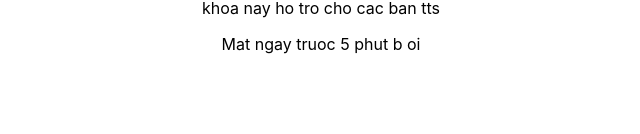
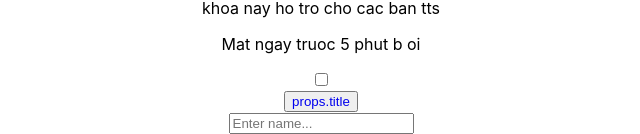
Before and after one commit to thaiminhtuan135/react_ts, a React (Create React App) app: page / in a window 1280 px wide. Shown: the part 1397-1531 px from the top of the page, without its empty margins (319-959 px from the left). Before the commit the page ends 1467 px from the top, so only its background shows below. Built offline with nearby package versions, Linux system fonts and the light colour scheme.

Commit message:
custom input

```diff
--- a/src/App.css
+++ b/src/App.css
@@ -39,3 +39,7 @@
 .header{
   color: red;
 }
+
+.none-decorate-text{
+ text-decoration: none;
+}
--- a/src/App.tsx
+++ b/src/App.tsx
@@ -2,6 +2,7 @@ import React, {useState, useEffect} from 'react';
 import logo from './logo.svg';
 import './App.css';
 import Asa from "./components/example";
+import CustomInput from "./components/CustomInput";
 
 interface fullName {
     firstName: string;
@@ -22,6 +23,19 @@ interface postItem {
 
 }
 
+interface button {
+    title: string,
+    href? : string,
+    onClick? : () => void
+
+}
+
+interface input {
+    label: string;
+    type: string;
+    placeholder: string;
+    // arr : {type : string , placeholder: string}
+}
 function Header(props: fullName) {
     return (
         <div className="header">
@@ -67,13 +81,23 @@ function PostItem(props: postItem) {
     )
 }
 
+function Button(props:button) {
+    return(
+        <div>
+            <button onClick={props.onClick}>
+                <a href={props.href} className="none-decorate-text">props.title</a>
+            </button>
+        </div>
+    );
+}
+
 function App() {
     const name = 'tuan';
     const age = 12;
     const submit = () => {
         console.log('tuan')
     }
-    const test = (id = 1) => {
+    const test   = (id = 1) => {
         console.log(id);
     }
     const recourse = [
@@ -128,7 +152,25 @@ function App() {
     ];
 
     const handleClick = (x : {title:string}) => console.log(x.title)
+    const Form = {
+        Input(props:input){  // ...inputProps
+            return (
+                <div>
+                    <label htmlFor="">{props.label}</label>
+                    <input type={props.type} placeholder={props.placeholder}/>
+                    {/*<input {...inputProps}/>*/}
 
+                </div>
+            )
+        },
+        CheckBox() {
+            return <input type="checkbox"/>
+        },
+    }
+
+    // const type = 'CheckBox';
+    const Component = Form['CheckBox'];
+    const Input = Form['Input'];
     return (
         <div className="App">
             <Asa name={name} age={age} submit={submit}/>
@@ -145,12 +187,16 @@ function App() {
             <div>
                 {
                     course.map(course => (
-                        <PostItem key={course.id} title={course.title} image={course.content} description={course.description}
-                                  call={() => handleClick(course)} />
+                        <PostItem key={course.id} title={course.title} image={course.content}
+                                  description={course.description}
+                                  call={() => handleClick(course)}/>
                     ))
                 }
             </div>
-
+            <Component/>
+            <Button title={"Click me"} onClick={() => console.log(Math.random())} href={"https://coccoc.com/search?query=typescript+href+in+button"}/>
+            {/*<Input label={"Name"} type={"type"} placeholder={"Enter Name..."} />*/}
+            <CustomInput onFocusCapture={() => console.log(Math.random())} type={"text"} placeholder={"Enter name..."} label={"Name"}/>
         </div>
     );
 }
--- /dev/null
+++ b/src/components/CustomInput.tsx
@@ -0,0 +1,12 @@
+import React from "react";
+
+
+function CustomInput(props:React.HTMLProps<HTMLInputElement>) {
+    return (
+        <div>
+            <input {...props}/>
+        </div>
+    )
+}
+
+export default CustomInput;
```
